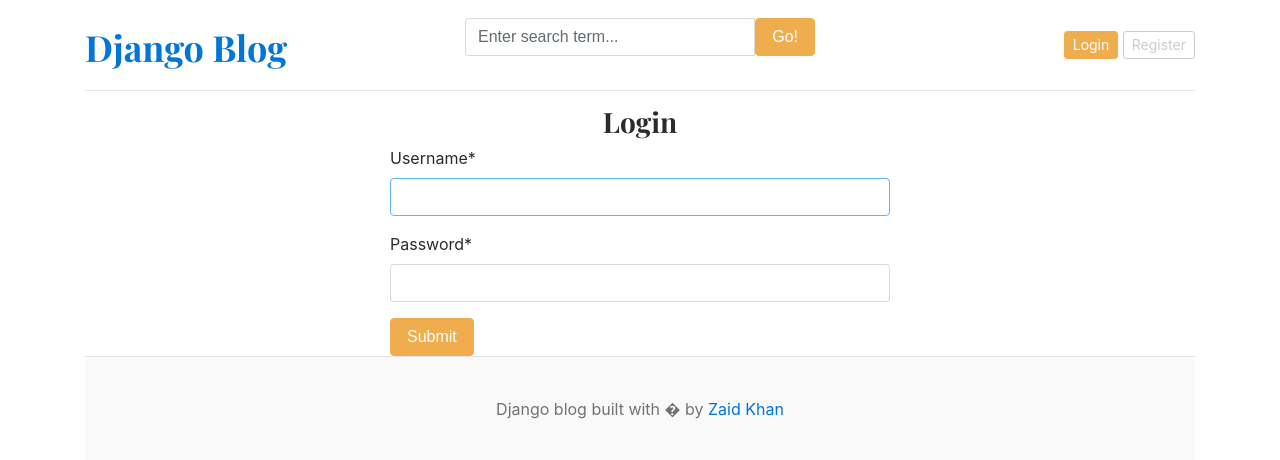
After one commit to zaid78415-a11y/Django-blog, a Django app: page /login/ in a window 1280 px wide. The commit adds this page. Shown: the top 460 px of the page. Run offline with Django 5.2, Linux system fonts and the light colour scheme; data that the repository does not hold is empty; some libraries are stand-ins or nearby versions.

Commit message:
Registration and login functionality

```diff
--- a/blog_main/settings.py
+++ b/blog_main/settings.py
@@ -39,6 +39,9 @@ INSTALLED_APPS = [
     'django.contrib.staticfiles',
     'blog',
     'assignment',
+    'crispy_forms',
+    'crispy_bootstrap4',
+
 ]
 
 MIDDLEWARE = [
@@ -135,3 +138,5 @@ MAILERS = {
 }
 MEDIA_URL = '/media/'
 MEDIA_ROOT = BASE_DIR /'media'
+
+CRISPY_TEMPLATE_PACK = 'bootstrap4'
--- a/blog_main/urls.py
+++ b/blog_main/urls.py
@@ -25,6 +25,9 @@ urlpatterns = [
     path('admin/', admin.site.urls),
     path('',views.home,name='home'),
     path('category/',include('blog.urls')),
-    path('<slug:slug>/',BlogsView.blogs,name='blogs'),
+    path('blogs/<slug:slug>/',BlogsView.blogs,name='blogs'),
     path('blogs/search/',BlogsView.search,name='search'),
+    path('register/',views.register,name='register'),
+    path('login/',views.login,name='login'),
+    path('logout/',views.logout,name='logout')
 ]   +static(settings.MEDIA_URL, document_root = settings.MEDIA_ROOT)
--- a/blog_main/views.py
+++ b/blog_main/views.py
@@ -1,5 +1,7 @@
-from django.shortcuts import render
-from sympy.integrals.meijerint_doc import about
+from django.contrib.auth.forms import AuthenticationForm
+from django.shortcuts import render, redirect
+from .forms import RegistrationForm
+from django.contrib import auth
 
 from assignment.models import About
 from blog.models import Category,Blog
@@ -21,3 +23,47 @@ def home(request):
 
     }
     return render(request,'home.html',context)
+
+
+def register(request):
+    if request.method == 'POST':
+        form = RegistrationForm(request.POST)
+        if form.is_valid():
+            form.save()
+            return redirect('register')
+        else:
+            print(form.errors)
+
+    else:
+        form = RegistrationForm()
+    context = {
+            'form':form,
+        }
+    return render(request,'register.html',context)
+
+
+def login(request):
+    if request.method == 'POST':
+        form = AuthenticationForm(request,request.POST)
+        if form.is_valid():
+            username = form.cleaned_data['username']
+            password = form.cleaned_data['password']
+
+            user = auth.authenticate(
+                username=username,
+                password=password,
+            )
+            if user is not None:
+                auth.login(request,user)
+                return redirect('home')
+
+    form = AuthenticationForm()
+    context = {
+        'form':form,
+    }
+
+    return render(request,'login.html',context)
+
+def logout(request):
+    auth.logout(request)
+    return redirect('home')
--- a/templates/base.html
+++ b/templates/base.html
@@ -28,8 +28,14 @@
             </form>
           </div>
           <div class="col-4 d-flex justify-content-end align-items-center">
-            <a class="btn btn-sm btn-warning" href="#">Login</a> &nbsp;
-            <a class="btn btn-sm btn-outline-secondary" href="#">Register</a>
+              {% if not user.is_authenticated %}
+            <a class="btn btn-sm btn-warning" href="{% url 'login'%}">Login</a> &nbsp;
+            <a class="btn btn-sm btn-outline-secondary" href="{% url 'register' %}">Register</a>
+              {% else %}
+              <span> You are logged in as {{user}} </span>
+              &emsp;
+              <span> <a href="{% url 'logout'%}"> Logout </a></span>
+              {% endif %}
           </div>
         </div>
       </header>
--- /dev/null
+++ b/templates/login.html
@@ -0,0 +1,11 @@
+{% extends 'base.html' %}
+
+{% block content %}
+{% load crispy_forms_tags%}
+<h3 class="text-center"> Login </h3>
+<form action="" method="POST" style="width:500px; margin:auto;">
+    {% csrf_token%}
+    {{form | crispy}}
+    <button type="submit" class="btn btn-warning">Submit</button>
+</form>
+{% endblock %}
```
Also changed, not shown: blog_main/forms.py (added, +9 -0 lines), templates/register.html (added, +12 -0 lines).
